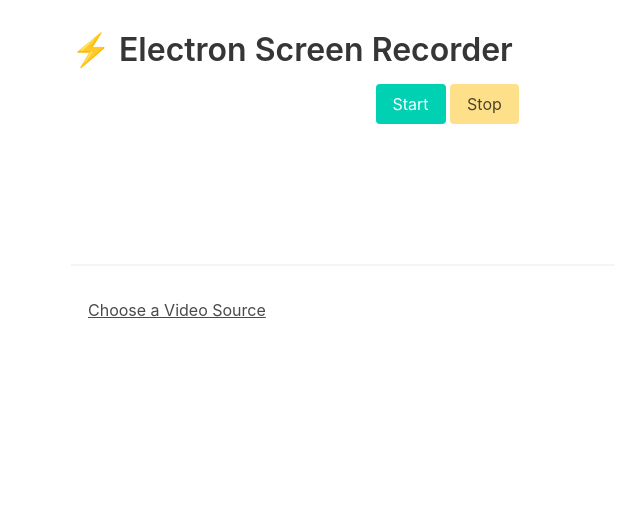
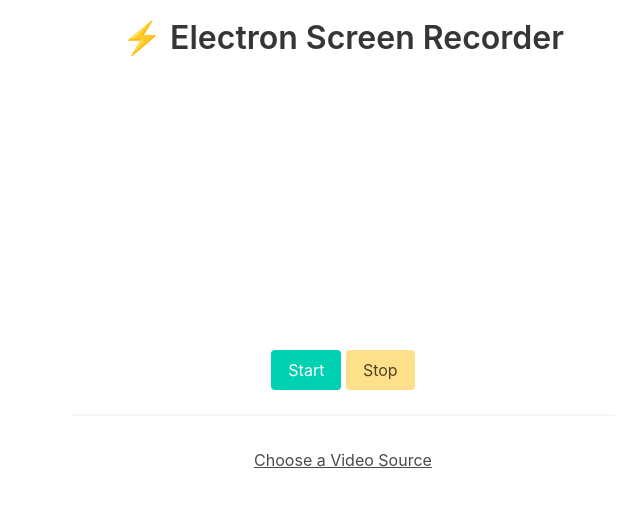
Before and after one commit to LennyPhoenix/ElectronJS-Screen-Recorder, an Electron app: page src/index.html in a window 800 px wide. Shown: the whole page, without its empty margins (57-697 px from the left). Drawn offline with nearby package versions, Linux system fonts and the light colour scheme.

Commit message:
Updated style sheet.

```diff
--- a/src/index.css
+++ b/src/index.css
@@ -4,3 +4,13 @@
   max-width: 38rem;
   padding: 2rem;
 }
+
+video {
+  width: 100%;
+  height: auto;
+}
+
+body {
+  text-align: center;
+  padding-top: 20px;
+}
```
